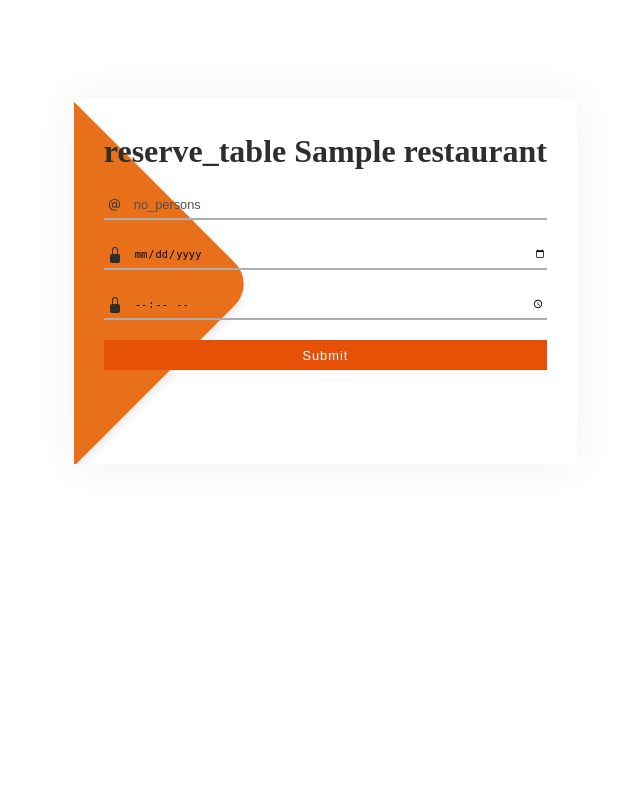
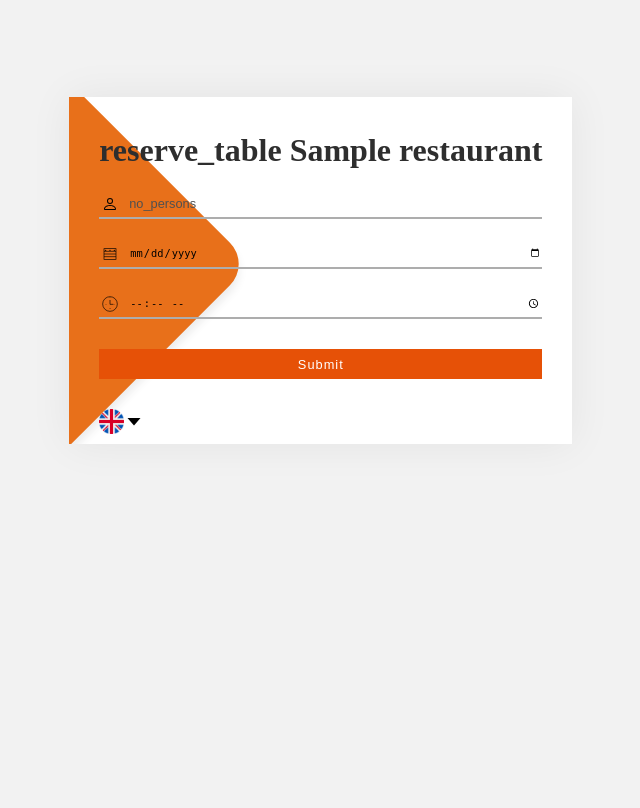
Before and after one commit to milovanpinxteren/we_book, a Django app: template templates/index/index_desktop.html in a window 1280 px wide. Shown: the whole page, without its empty margins (405-1045 px from the left). After the commit the page ends 444 px from the top, so only its background shows below. Run offline with Django 4.2, Linux system fonts and the light colour scheme; the template is opened without the code that fills it: most values are stand-ins (such as "Sample title", 1, 10 or a date in 2020).

Commit message:
feat: styling of index_desktop

```diff
--- a/bookingsystem/static/stylesheets/index_desktop.css
+++ b/bookingsystem/static/stylesheets/index_desktop.css
@@ -1,11 +1,15 @@
+body {
+    background-color: #f2f2f2;
+}
+
 .page-container {
-  width: 100%;
-  height: 100%;
+    width: 99%;
+    height: 99%;
     position: absolute;
+
 }
 
 .form-div {
-  /*margin: auto;*/
     left: 36%;
     top: 10%;
     padding: 10px;
@@ -13,7 +17,6 @@
 }
 
 .form_main {
-  /*width: 220px;*/
     display: flex;
     flex-direction: column;
     align-items: center;
@@ -38,6 +41,7 @@
     border-radius: 30px;
     box-shadow: 5px 5px 10px rgba(0, 0, 0, 0.082);
 }
+
 
 .heading {
     font-size: 2em;
@@ -84,6 +88,7 @@
     color: rgb(80, 80, 80);
     font-size: 1em;
     font-weight: 500;
+
 }
 
 #button {
@@ -99,6 +104,8 @@
     letter-spacing: 1px;
     margin: 10px;
     cursor: pointer;
+    margin-bottom: 30px;
+    margin-top: 20px;
 }
 
 #button:hover {
@@ -114,3 +121,52 @@
     padding: 8px 15px;
     border-radius: 20px;
 }
+
+
+.language-picker-div {
+    position: relative;
+    display: inline-block;
+    float: left;
+    bottom: 0;
+    width: 20%;
+    height: 5%;
+    left: 0;
+    margin-right: 80%;
+    z-index: 5;
+    margin-bottom: -20px;
+}
+
+.lang-img {
+    position: relative;
+    display: inline-block;
+    float: left;
+}
+
+.dropdown-icon {
+    position: relative;
+    display: inline-block;
+    float: left;
+    margin-top: 5px;
+    margin-left: 2px;
+}
+
+.language-picker-div:hover .dropdown-content {
+    display: block;
+}
+
+
+
+.dropdown-content {
+    display: none;
+    position: absolute;
+    top: -70%; /* Adjust the vertical position */
+    left: 30%; /* Adjust the horizontal position */
+    transform: translate(-50%, -50%); /* Center the floating div */
+    background-color: #fff;
+    z-index: 9;
+    min-width: 150px;
+}
+
+.dropdown-ul {
+    list-style-type: none;
+}
--- a/templates/index/index_desktop.html
+++ b/templates/index/index_desktop.html
@@ -1,5 +1,8 @@
 {% load i18n %}
 {% load static %}
+{% get_current_language as CURRENT_LANG %}
+{% get_available_languages as LANGUAGES %}
+{% get_language_info_list for LANGUAGES as languages %}
 
 <!DOCTYPE html>
 <html lang="en">
@@ -9,62 +12,93 @@
     <title>Title</title>
 </head>
 <body>
-{#<h2>DESKTOP</h2>#}
-{##}
-{#<ul>#}
-{#    {% get_current_language as LANGUAGE_CODE %}#}
-{#    {% get_available_languages as LANGUAGES %}#}
-{#    {% get_language_info_list for LANGUAGES as languages %}#}
-{#    {% for lang in languages %}#}
-{#        <li>#}
-{#            <a href="/{{ lang.code }}/">{{ lang.name_local }}</a>#}
-{#        </li>#}
-{#    {% endfor %}#}
-{#</ul>#}
-{#{% trans "hello" %}#}
-{#<form action="./make_reservation?restaurantID={{ restaurant.id }}" method="post">#}
-{#    {% csrf_token %}#}
-{#    {{ restaurant.name }}#}
-{#    {{ reservationform.number_of_persons }}#}
-{#    {{ reservationform.reservation_date }}#}
-{#    {{ reservationform.reservation_time }}#}
-{#    <button type="submit">{% trans "make_reservation" %}</button>#}
-{#</form>#}
+
 <div class="page-container">
     <div class="form-div">
         <form action="./make_reservation?restaurantID={{ restaurant.id }}" method="post" class="form_main">
+            {% csrf_token %}
             <p class="heading">{% trans "reserve_table" %} {{ restaurant.name }}</p>
             <div class="inputContainer">
-                <svg class="inputIcon" xmlns="http://www.w3.org/2000/svg" width="16" height="16" fill="#2e2e2e"
+                <svg class="inputIcon bi bi-person" xmlns="http://www.w3.org/2000/svg" width="16" height="16"
+                     fill="currentColor"
                      viewBox="0 0 16 16">
-                    <path d="M13.106 7.222c0-2.967-2.249-5.032-5.482-5.032-3.35 0-5.646 2.318-5.646 5.702 0 3.493 2.235 5.708 5.762 5.708.862 0 1.689-.123 2.304-.335v-.862c-.43.199-1.354.328-2.29.328-2.926 0-4.813-1.88-4.813-4.798 0-2.844 1.921-4.881 4.594-4.881 2.735 0 4.608 1.688 4.608 4.156 0 1.682-.554 2.769-1.416 2.769-.492 0-.772-.28-.772-.76V5.206H8.923v.834h-.11c-.266-.595-.881-.964-1.6-.964-1.4 0-2.378 1.162-2.378 2.823 0 1.737.957 2.906 2.379 2.906.8 0 1.415-.39 1.709-1.087h.11c.081.67.703 1.148 1.503 1.148 1.572 0 2.57-1.415 2.57-3.643zm-7.177.704c0-1.197.54-1.907 1.456-1.907.93 0 1.524.738 1.524 1.907S8.308 9.84 7.371 9.84c-.895 0-1.442-.725-1.442-1.914z"></path>
+                    <path d="M8 8a3 3 0 1 0 0-6 3 3 0 0 0 0 6zm2-3a2 2 0 1 1-4 0 2 2 0 0 1 4 0zm4 8c0 1-1 1-1 1H3s-1 0-1-1 1-4 6-4 6 3 6 4zm-1-.004c-.001-.246-.154-.986-.832-1.664C11.516 10.68 10.289 10 8 10c-2.29 0-3.516.68-4.168 1.332-.678.678-.83 1.418-.832 1.664h10z"></path>
                 </svg>
-                <input type="number" class="inputField" id="no_persons" placeholder="{% trans "no_persons" %}">
+
+
+                <input type="number" class="inputField" id="number_of_persons" placeholder="{% trans "no_persons" %}"
+                       name="number_of_persons">
             </div>
 
             <div class="inputContainer">
-                <svg class="inputIcon" xmlns="http://www.w3.org/2000/svg" width="16" height="16" fill="#2e2e2e"
-                     viewBox="0 0 16 16">
-                    <path d="M8 1a2 2 0 0 1 2 2v4H6V3a2 2 0 0 1 2-2zm3 6V3a3 3 0 0 0-6 0v4a2 2 0 0 0-2 2v5a2 2 0 0 0 2 2h6a2 2 0 0 0 2-2V9a2 2 0 0 0-2-2z"></path>
+                <svg class="inputIcon" xmlns="http://www.w3.org/2000/svg" width="16" height="16" viewBox="0 0 48 48">
+                    <!-- Calendar Outline -->
+                    <rect x="6" y="8" width="36" height="32" fill="none" stroke="#000" stroke-width="2"></rect>
+                    <line x1="6" y1="16" x2="42" y2="16" fill="none" stroke="#000" stroke-width="2"></line>
+                    <line x1="6" y1="24" x2="42" y2="24" fill="none" stroke="#000" stroke-width="2"></line>
+                    <line x1="6" y1="32" x2="42" y2="32" fill="none" stroke="#000" stroke-width="2"></line>
+
+                    <!-- Calendar Day Indicators -->
+                    <circle cx="11" cy="13" r="2" fill="#000"></circle>
+                    <circle cx="24" cy="13" r="2" fill="#000"></circle>
+                    <circle cx="37" cy="13" r="2" fill="#000"></circle>
                 </svg>
-                <input type="date" class="inputField" id="reservation_date"
+
+
+                <input type="date" class="inputField" id="reservation_date" name="reservation_date"
                        placeholder="{% trans "reservation_date" %}">
             </div>
 
             <div class="inputContainer">
-                <svg class="inputIcon" xmlns="http://www.w3.org/2000/svg" width="16" height="16" fill="#2e2e2e"
-                     viewBox="0 0 16 16">
-                    <path d="M8 1a2 2 0 0 1 2 2v4H6V3a2 2 0 0 1 2-2zm3 6V3a3 3 0 0 0-6 0v4a2 2 0 0 0-2 2v5a2 2 0 0 0 2 2h6a2 2 0 0 0 2-2V9a2 2 0 0 0-2-2z"></path>
+                <svg class="inputIcon" xmlns="http://www.w3.org/2000/svg" width="16" height="16" viewBox="0 0 48 48">
+                    <!-- Clock Face -->
+                    <circle cx="24" cy="24" r="22" fill="none" stroke="#000" stroke-width="2"></circle>
+
+                    <!-- Clock Hand -->
+                    <path fill="none" stroke="#000" stroke-width="2" d="M24 12v13h10"></path>
+
+                    <!-- Clock Numbers -->
+                    <text x="24" y="40" font-size="6" fill="#000" text-anchor="middle">12</text>
+                    <text x="36" y="28" font-size="6" fill="#000" text-anchor="middle">3</text>
+                    <text x="24" y="6" font-size="6" fill="#000" text-anchor="middle">6</text>
+                    <text x="12" y="28" font-size="6" fill="#000" text-anchor="middle">9</text>
                 </svg>
-                <input type="time" class="inputField" id="reservation_time"
+
+
+                <input type="time" class="inputField" id="reservation_time" name="reservation_time"
                        placeholder="{% trans "reservation_time" %}">
             </div>
 
+            <button class="submit-button" id="button">Submit</button>
 
-            <button id="button">Submit</button>
-            <br><br><br>
-{#            <a class="forgotLink" href="#">Forgot your password?</a>#}
+
+            <div class="language-picker-div">
+                {#                <a href="/{{ lang.code }}/">{{ lang.name_local }}#}
+                <img class="lang-img" src="{% static 'language_icons/' %}{{ CURRENT_LANG }}.png" alt="country-icon"
+                     width="25px"
+                     height="25px">
+                <div class="dropdown-icon">
+                    <svg xmlns="http://www.w3.org/2000/svg" width="16" height="16" viewBox="0 0 16 16">
+                        <path d="M1.5 4L8 11.5 14.5 4H1.5z" fill="#000"/>
+                    </svg>
+                </div>
+                <div class="dropdown-content">
+                    <ul class="dropdown-ul">
+                        {% for lang in languages %}
+                            <li>
+                                <a href="/{{ lang.code }}/">{{ lang.name_local }}
+                                    <img src="{% static 'language_icons/' %}{{ lang.code }}.png" alt="country-icon"
+                                         width="15px"
+                                         height="15px">
+                                </a>
+                            </li>
+                        {% endfor %}
+                    </ul>
+                </div>
+            </div>
+
         </form>
+
     </div>
 </div>
 </body>
```
Also changed, not shown: bookingsystem/Classes/booking_maker.py (+5 -9 lines), bookingsystem/static/language_icons/de.png (added), bookingsystem/static/language_icons/en.png (added), bookingsystem/static/language_icons/fr.png (added), bookingsystem/static/language_icons/it.png (added), locale/de/LC_MESSAGES/django.po, 1 other file. Lines whose indentation alone changed are shown as unchanged.
